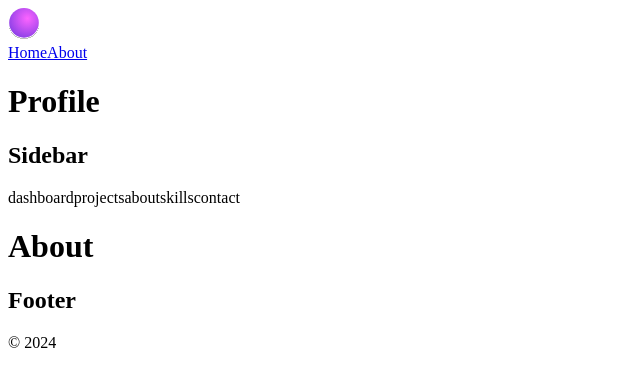
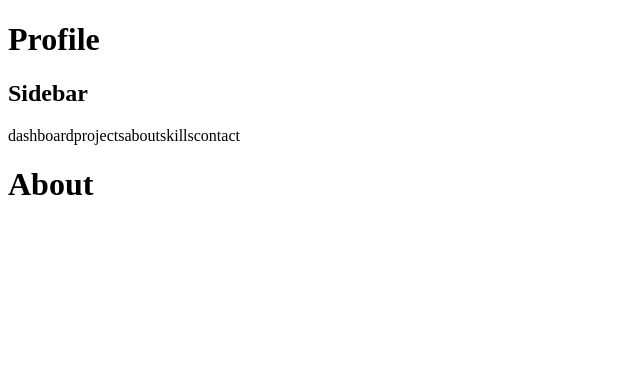
Before and after one commit to creationcodesign/artistfolio, a React (Vite) app in the folder frontend/: page /profile in a window 1280 px wide. Shown: the top 386 px of the page, without its empty margins (0-640 px from the left). Built offline with nearby package versions, Linux system fonts and the light colour scheme; the HTML template or start-up script is replaced by a standard one.

Commit message:
add toast provider

```diff
--- a/frontend/src/App.tsx
+++ b/frontend/src/App.tsx
@@ -1,16 +1,13 @@
 import { BrowserRouter } from "react-router-dom"
 import AppRoutes from "./routes/AppRoutes"
-import Header from "./components/Header"
-import Footer from "./components/Footer"
+import { ToastProvider } from "./context/ToastContext"
 
 function App() {
   return (
     <BrowserRouter>
-      <div className="app">
-        <Header />
+      <ToastProvider>
         <AppRoutes />
-        <Footer />
-      </div>
+      </ToastProvider>
     </BrowserRouter>
   )
 }
```
